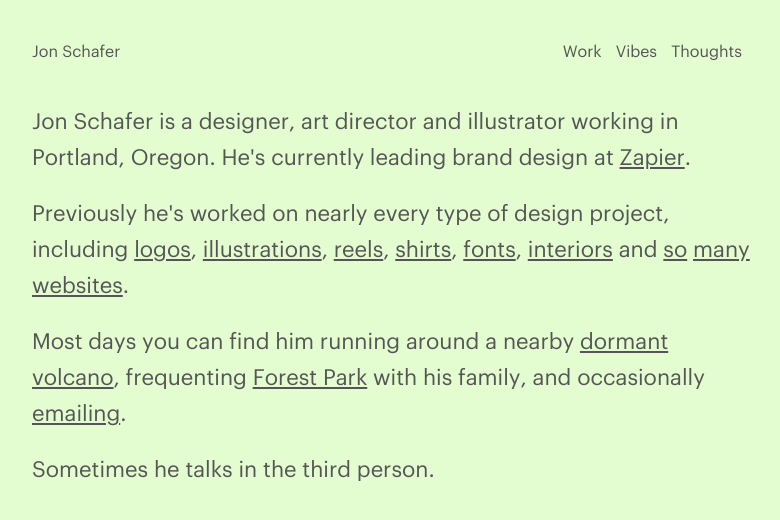
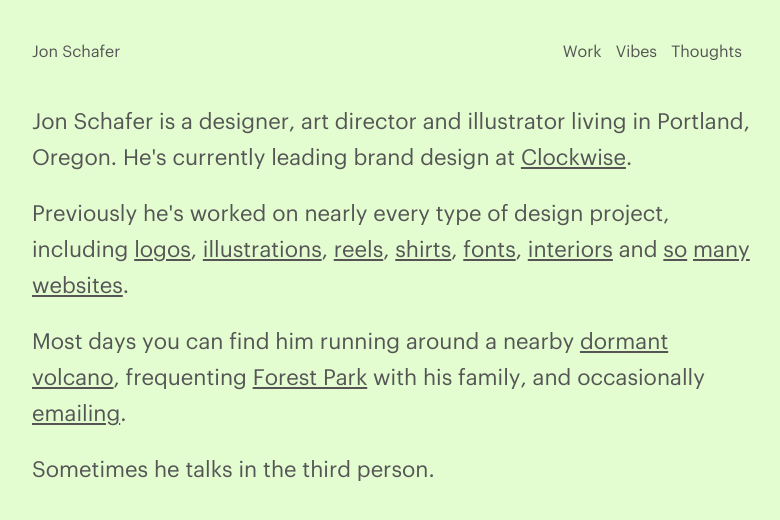
Before and after one commit to jonaschafer/jonaschafer.github.io, a Jekyll site: the page built from index.html, in a window 1280 px wide. Shown: the top 520 px of the page, without its empty margins (248-1028 px from the left). Built offline with Jekyll 4.4.1, drawn with Linux system fonts in a browser that asks for light colours.

Commit message:
updated "working in" to "living" and Clockwise

```diff
--- a/index.html
+++ b/index.html
@@ -7,7 +7,7 @@ title: The Portfolio of Jon Schafer
 
 <div class="container-child">
 
-<p class="intro">Jon Schafer is a designer, art director and illustrator working in Portland, Oregon. He's currently leading brand design at <a href="http://www.zapier.com" target="_blank">Zapier</a>.</p>
+<p class="intro">Jon Schafer is a designer, art director and illustrator living in Portland, Oregon. He's currently leading brand design at <a href="http://www.getclockwise.com" target="_blank">Clockwise</a>.</p>
 
 <p class="intro">Previously he's worked on nearly every type of design project, including <a href="/work/logos">logos</a>, <a href="/work/illustrations">illustrations</a>, <a href="https://vimeo.com/133206498" target="_blank">reels</a>, <a href="/work/razorfish">shirts</a>, <a href="/work/font">fonts</a>, <a href="/work/nightbird">interiors</a> and <a href="/work/eco">so</a> <a href="/work/manifold">many</a> <a href="/work/sloan">websites</a>.</p>
 
```
